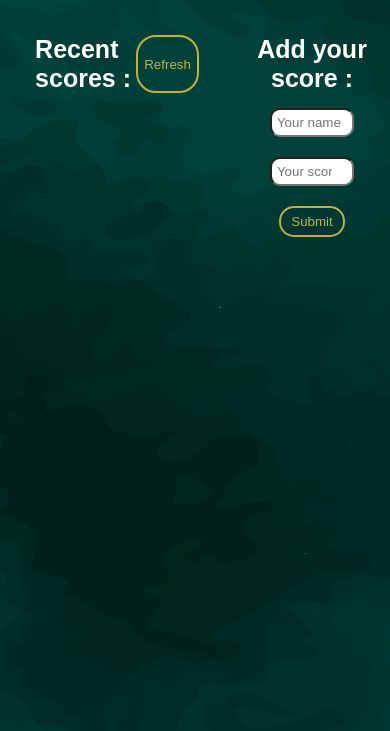
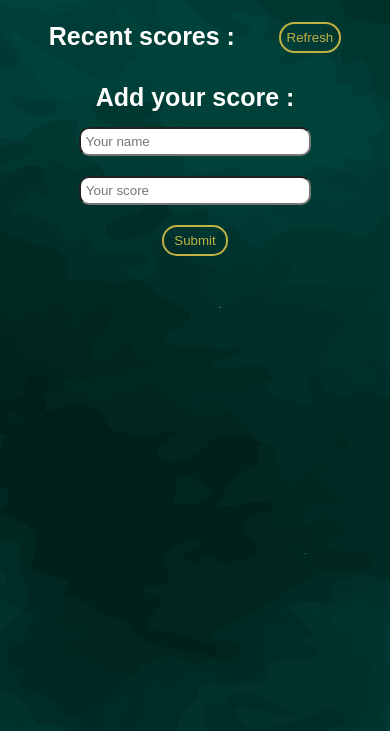
Before and after one commit to Ouail-01/Leaderboard_Project, a website built with webpack: page src/index.html in a window 390 px wide. Shown: the part 113-844 px from the top of the page. Built offline with nearby package versions, Linux system fonts and the light colour scheme; no server answers; a web font is replaced by a local one.

Commit message:
Complete the Mobile design

```diff
--- a/src/style.css
+++ b/src/style.css
@@ -135,3 +135,45 @@ h1 {
   color: #fff;
   transition: 0.5s ease;
 }
+
+/* Mobile design version */
+
+@media screen and (max-width: 768px) {
+
+h1 {
+  font-size: 40px;
+}
+.container {
+  display: flex;
+  margin-top: 50px;
+}
+
+.container {
+  flex-direction: column;
+}
+
+.score-container {
+  width: 100%;
+}
+
+.score-title {
+  width: 75%;
+}
+
+.score {
+  width: 85%;
+}
+
+.names-container {
+  width: 70%;
+  margin: auto;
+}
+
+.names-container input {
+  width: 80%;
+  margin-bottom: 20px;
+  padding: 5px;
+  border-radius: 10px;
+}
+
+}
```
Also changed, not shown: dist/main.bundle.js.
